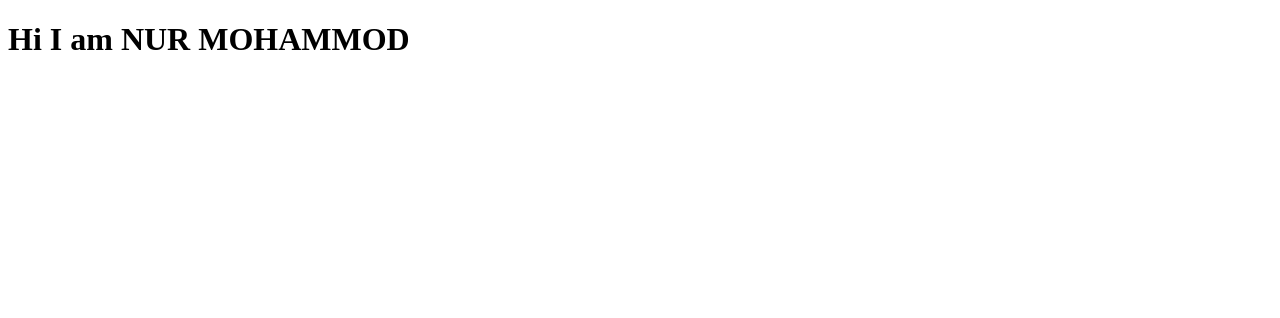
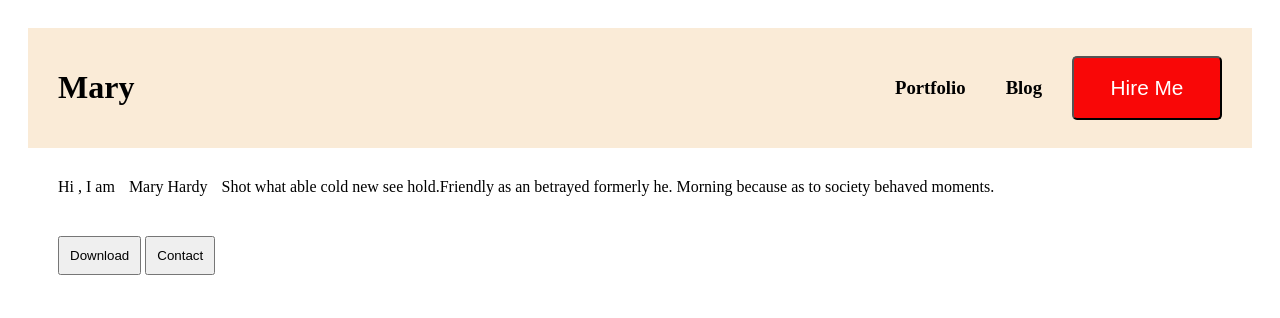
Before and after one commit to nur21horin/Portfolio, a plain HTML site: page index.html in a window 1280 px wide. Drawn offline with Linux system fonts and the light colour scheme.

Commit message:
Portfolio Resources

```diff
--- a/index.html
+++ b/index.html
@@ -1,11 +1,35 @@
 <!DOCTYPE html>
 <html lang="en">
-<head>
-    <meta charset="UTF-8">
-    <meta name="viewport" content="width=device-width, initial-scale=1.0">
+  <head>
+    <meta charset="UTF-8" />
+    <meta name="viewport" content="width=device-width, initial-scale=1.0" />
     <title>Portfolio</title>
-</head>
-<body>
-    <h1>Hi I am NUR MOHAMMOD</h1>
-</body>
+    <link rel="stylesheet" href="./styles/styles.css" />
+  </head>
+  <body>
+    <div class="head">
+      <h1>Mary</h1>
+      <div class="nav">
+        <h3>Portfolio</h3>
+        <h3>Blog</h3>
+        <button class="hireButton">Hire Me</button>
+      </div>
+    </div>
+    <div>
+      <div>
+        <div>
+          Hi , I am
+          <span>Mary Hardy</span>
+          Shot what able cold new see hold.Friendly as an betrayed formerly he.
+          Morning because as to society behaved moments.
+        </div>
+      </div>
+      <div>
+        <div>
+          <button>Download</button>
+          <button>Contact</button>
+        </div>
+      </div>
+    </div>
+  </body>
 </html>
--- /dev/null
+++ b/styles/styles.css
@@ -0,0 +1,27 @@
+*{
+    margin: 1px0;
+    padding:10px;
+}
+.head {
+    display: flex;
+    justify-content: space-between;
+    align-items: center;
+    background-color: antiquewhite;
+    padding: 10px 20px;
+}
+
+.nav {
+    display: flex;
+    gap: 20px;
+    align-items: center;
+}
+.hireButton{
+    background-color: rgb(249, 7, 7);
+    color: white;
+    width: 150px;
+    height: 64px;
+    border-radius: 5px;
+    opacity: 100%;
+    font-size: 1.3rem;
+    align-items: center;
+}
```
Also changed, not shown: images/developer.png (added), images/hardy.png (added), images/header_bg.png (added), images/icons/facebook.png (added), images/icons/insta.png (added), images/icons/js.png (added), images/icons/mongo.png (added), images/icons/nodejs.png (added), images/icons/react.png (added), images/icons/twitter.png (added), 2 other files.
